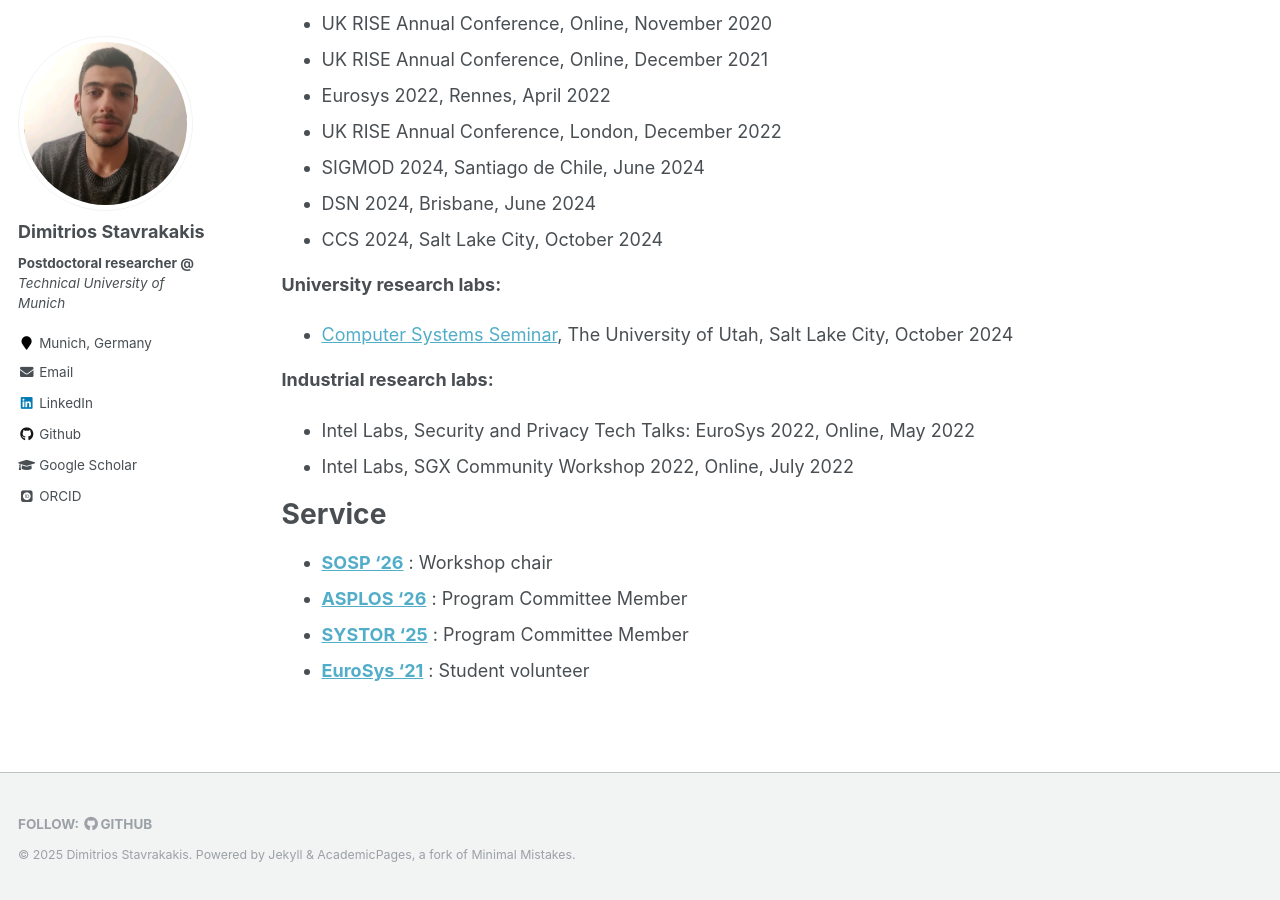
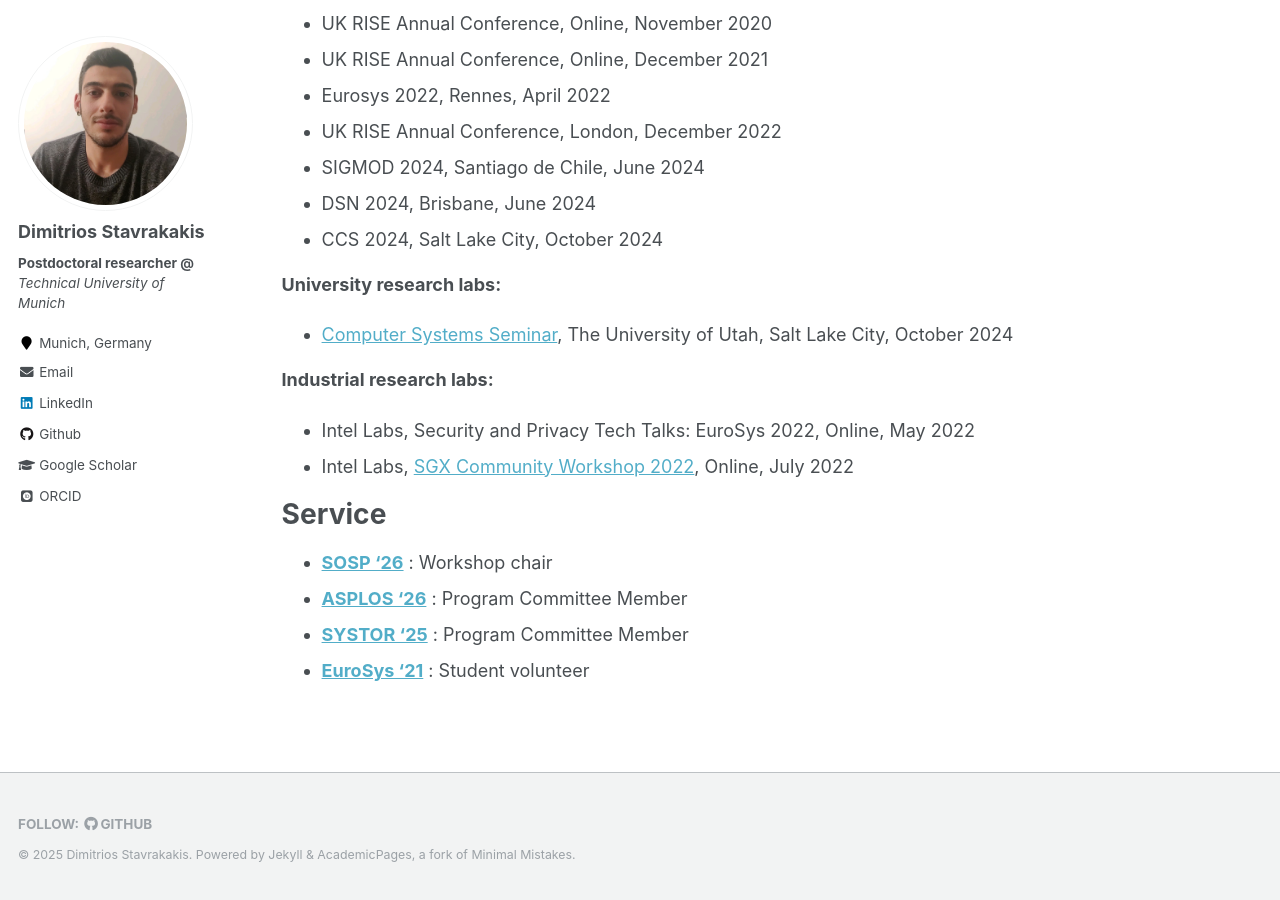
Before and after one commit to dimstav23/dimstav23.github.io, a Jekyll site: the page built from _pages/cv.md, in a window 1280 px wide and 900 px high, scrolled down 1690 px. Built offline with Jekyll 4.4.1, drawn with Linux system fonts in a browser that asks for light colours; some web fonts are replaced; part of the change alters nothing that is shown.

```diff
--- a/_pages/cv.md
+++ b/_pages/cv.md
@@ -81,7 +81,7 @@ Invited talks
 
 **Industrial research labs:**
 - Intel Labs, Security and Privacy Tech Talks: EuroSys 2022, Online, May 2022
-- Intel Labs, SGX Community Workshop 2022, Online, July 2022
+- Intel Labs, [SGX Community Workshop 2022](https://community.intel.com/t5/Blogs/Tech-Innovation/Data-Center/Third-SGX-Community-Day/post/1393177#.YquzBaYuyqI.linkedin), Online, July 2022
 
 Service
 ======
```
